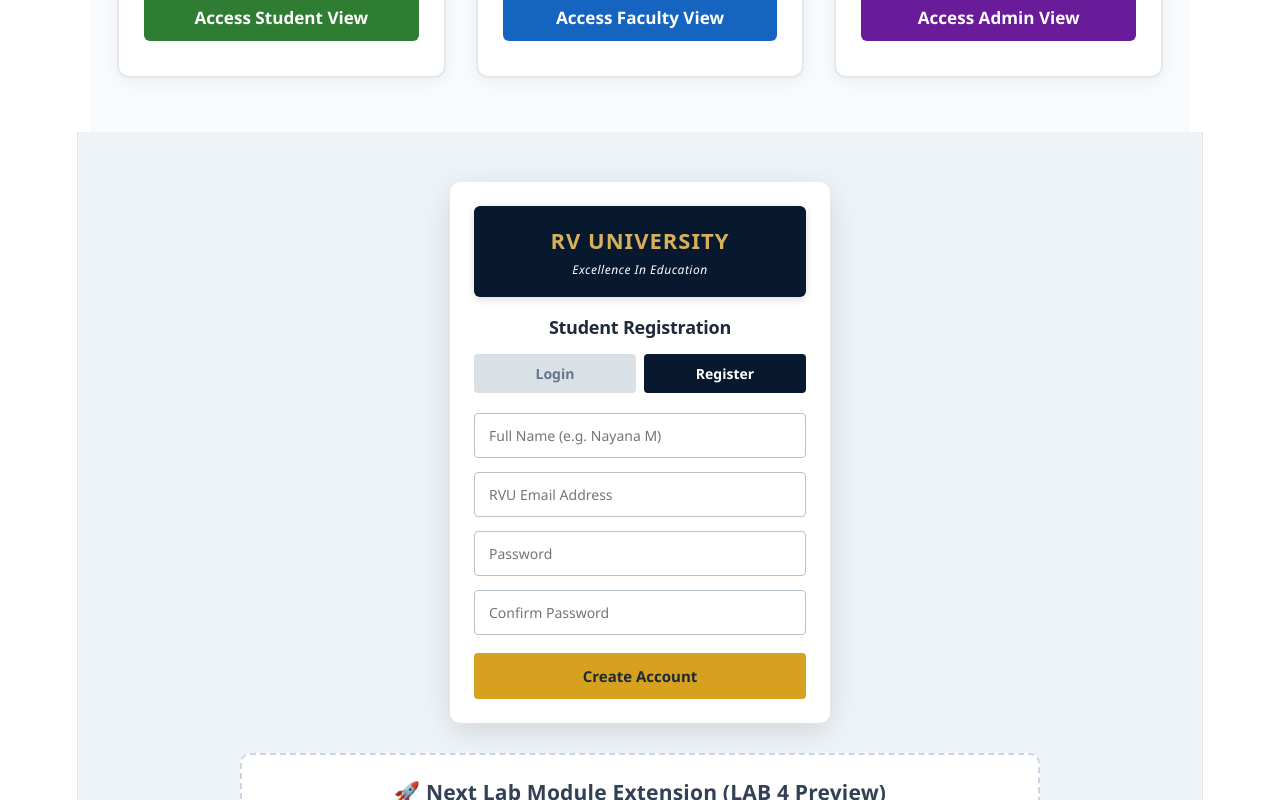
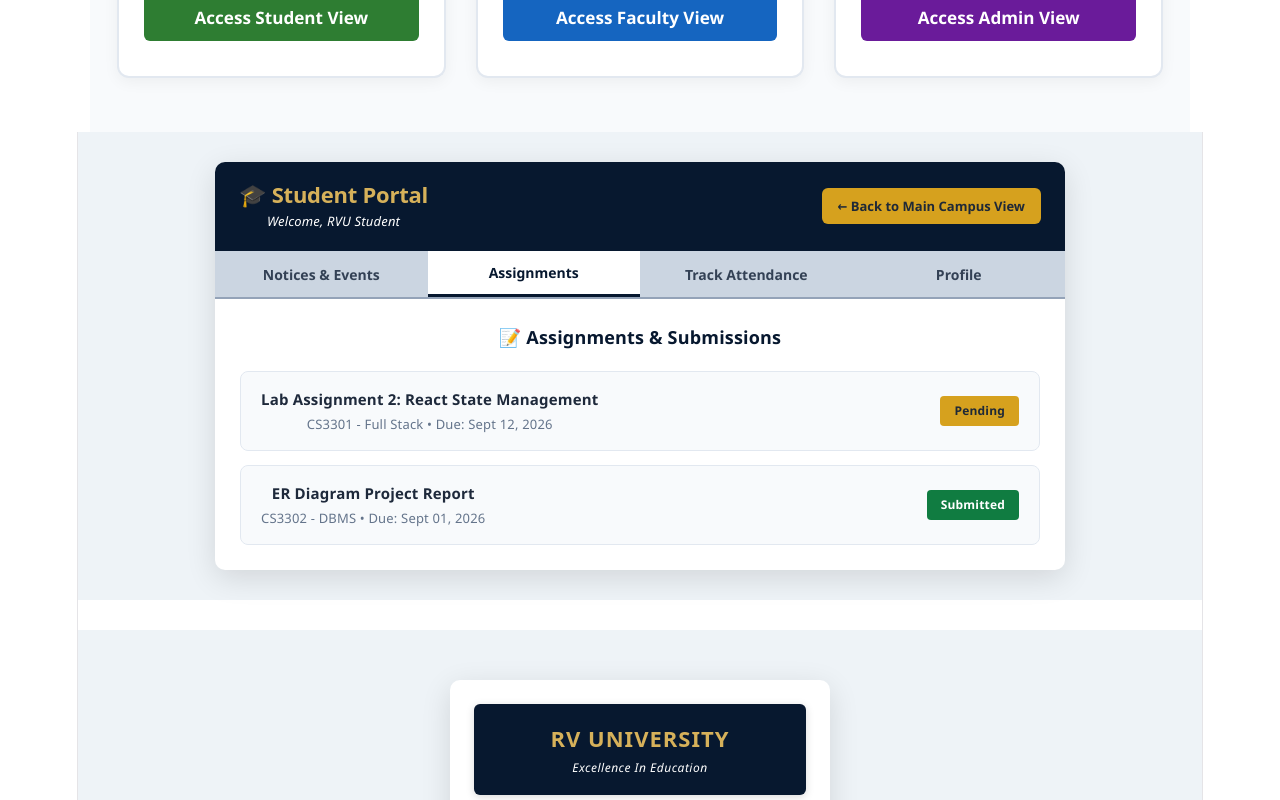
Before and after one commit to Nayana84-m/campus-connect-portal, a React (Vite) app in the folder client/: page / in a window 1280 px wide. Shown: the part 1680-2480 px from the top of the page. Built offline with nearby package versions, Linux system fonts and the light colour scheme.

Commit message:
Added StudentPortal component with Assignments, Track Attendance, Profile, and Notices matching classroom reference photos for Lab 4

```diff
--- a/client/src/App.jsx
+++ b/client/src/App.jsx
@@ -1,8 +1,12 @@
 import AuthModule from './components/AuthModule.jsx';
+import StudentPortal from './components/StudentPortal.jsx';
 
 function App() {
   return (
-    <AuthModule initialMode="register" />
+    <div style={{ display: 'flex', flexDirection: 'column', gap: '30px' }}>
+      <StudentPortal />
+      <AuthModule initialMode="login" />
+    </div>
   );
 }
 
--- /dev/null
+++ b/client/src/components/StudentPortal.jsx
@@ -0,0 +1,313 @@
+// Campus Connect Portal - Student Portal Component (Lab 4 State Management)
+// Matches classroom reference photos for Assignments, Track Attendance, Profile, and Notices
+import { useState, useEffect } from 'react';
+
+export default function StudentPortal({ onBackToHome }) {
+  const [activeTab, setActiveTab] = useState('assignments'); // 'notices', 'assignments', 'attendance', 'profile'
+
+  useEffect(() => {
+    const handleHash = () => {
+      if (window.location.hash === '#student') {
+        setActiveTab('assignments');
+      }
+    };
+    window.addEventListener('hashchange', handleHash);
+    return () => window.removeEventListener('hashchange', handleHash);
+  }, []);
+
+  const handleBack = () => {
+    if (onBackToHome) {
+      onBackToHome();
+    } else {
+      window.location.hash = '#roles';
+      const rolesElem = document.getElementById('roles');
+      if (rolesElem) rolesElem.scrollIntoView({ behavior: 'smooth' });
+    }
+  };
+
+  return (
+    <div style={styles.container} id="studentPortalSection">
+      {/* Student Portal Card Container */}
+      <div style={styles.portalCard}>
+        {/* Dark Navy Header */}
+        <div style={styles.header}>
+          <div>
+            <h2 style={styles.title}>🎓 Student Portal</h2>
+            <p style={styles.subtitle}>Welcome, RVU Student</p>
+          </div>
+          <button style={styles.backBtn} onClick={handleBack} type="button">
+            &larr; Back to Main Campus View
+          </button>
+        </div>
+
+        {/* Tab Navigation Row */}
+        <div style={styles.tabsRow}>
+          <button
+            style={activeTab === 'notices' ? styles.activeTab : styles.tab}
+            onClick={() => setActiveTab('notices')}
+            type="button"
+          >
+            Notices &amp; Events
+          </button>
+          <button
+            style={activeTab === 'assignments' ? styles.activeTab : styles.tab}
+            onClick={() => setActiveTab('assignments')}
+            type="button"
+          >
+            Assignments
+          </button>
+          <button
+            style={activeTab === 'attendance' ? styles.activeTab : styles.tab}
+            onClick={() => setActiveTab('attendance')}
+            type="button"
+          >
+            Track Attendance
+          </button>
+          <button
+            style={activeTab === 'profile' ? styles.activeTab : styles.tab}
+            onClick={() => setActiveTab('profile')}
+            type="button"
+          >
+            Profile
+          </button>
+        </div>
+
+        {/* Tab Content Display Area */}
+        <div style={styles.contentBody}>
+          {/* TAB 1: NOTICES & EVENTS */}
+          {activeTab === 'notices' && (
+            <div>
+              <h3 style={styles.sectionHeading}>📢 Notices &amp; Events</h3>
+              <div style={styles.itemList}>
+                <div style={styles.itemCard}>
+                  <div>
+                    <h4 style={styles.itemTitle}>Mid-Semester Lab Evaluation Schedule</h4>
+                    <p style={styles.itemSubtext}>SOCSE &bull; Posted: Sept 05, 2026</p>
+                  </div>
+                </div>
+                <div style={styles.itemCard}>
+                  <div>
+                    <h4 style={styles.itemTitle}>Hackathon 2026 Registration Open</h4>
+                    <p style={styles.itemSubtext}>RVU Tech Club &bull; Posted: Sept 01, 2026</p>
+                  </div>
+                </div>
+              </div>
+            </div>
+          )}
+
+          {/* TAB 2: ASSIGNMENTS (Matches Photo 1) */}
+          {activeTab === 'assignments' && (
+            <div>
+              <h3 style={styles.sectionHeading}>📝 Assignments &amp; Submissions</h3>
+              <div style={styles.itemList}>
+                <div style={styles.itemCard}>
+                  <div>
+                    <h4 style={styles.itemTitle}>Lab Assignment 2: React State Management</h4>
+                    <p style={styles.itemSubtext}>CS3301 - Full Stack &bull; Due: Sept 12, 2026</p>
+                  </div>
+                  <span style={styles.pendingBadge}>Pending</span>
+                </div>
+                <div style={styles.itemCard}>
+                  <div>
+                    <h4 style={styles.itemTitle}>ER Diagram Project Report</h4>
+                    <p style={styles.itemSubtext}>CS3302 - DBMS &bull; Due: Sept 01, 2026</p>
+                  </div>
+                  <span style={styles.submittedBadge}>Submitted</span>
+                </div>
+              </div>
+            </div>
+          )}
+
+          {/* TAB 3: TRACK ATTENDANCE (Matches Photo 3 & Photo 4 Code) */}
+          {activeTab === 'attendance' && (
+            <div>
+              <h3 style={styles.sectionHeading}>📊 Attendance Tracker</h3>
+              <div style={styles.grid}>
+                <div style={styles.metricCard}>
+                  <h4 style={styles.metricTitle}>CS3301 - Full Stack</h4>
+                  <p style={styles.metricText}>88% Attendance</p>
+                </div>
+                <div style={styles.metricCard}>
+                  <h4 style={styles.metricTitle}>CS3302 - DBMS</h4>
+                  <p style={styles.metricText}>92% Attendance</p>
+                </div>
+              </div>
+            </div>
+          )}
+
+          {/* TAB 4: PROFILE (Matches Photo 2) */}
+          {activeTab === 'profile' && (
+            <div>
+              <h3 style={styles.sectionHeading}>👤 Student Profile</h3>
+              <div style={styles.profileBox}>
+                <p><strong>Name:</strong> RVU Student</p>
+                <p><strong>Department:</strong> School of Computer Science &amp; Engineering (SOCSE)</p>
+                <p><strong>Course:</strong> CS3301 - Full Stack Development</p>
+                <p><strong>Status:</strong> Active Enrolled</p>
+              </div>
+            </div>
+          )}
+        </div>
+      </div>
+    </div>
+  );
+}
+
+const styles = {
+  container: {
+    padding: '30px 15px',
+    backgroundColor: '#eef3f7',
+    display: 'flex',
+    justifyContent: 'center'
+  },
+  portalCard: {
+    width: '850px',
+    maxWidth: '100%',
+    backgroundColor: '#ffffff',
+    borderRadius: '10px',
+    boxShadow: '0 8px 30px rgba(0,0,0,0.12)',
+    overflow: 'hidden',
+    fontFamily: "'Segoe UI', Tahoma, Geneva, Verdana, sans-serif"
+  },
+  header: {
+    backgroundColor: '#07182f',
+    padding: '20px 24px',
+    display: 'flex',
+    justifyContent: 'space-between',
+    alignItems: 'center'
+  },
+  title: {
+    color: '#d6b15a',
+    margin: 0,
+    fontSize: '22px',
+    fontWeight: '800'
+  },
+  subtitle: {
+    color: '#ffffff',
+    margin: '4px 0 0 0',
+    fontSize: '13px',
+    fontStyle: 'italic'
+  },
+  backBtn: {
+    backgroundColor: '#d6a11e',
+    color: '#1f2937',
+    border: 'none',
+    padding: '9px 16px',
+    borderRadius: '6px',
+    fontWeight: '700',
+    fontSize: '13px',
+    cursor: 'pointer'
+  },
+  tabsRow: {
+    display: 'flex',
+    backgroundColor: '#cbd5e1',
+    borderBottom: '2px solid #94a3b8'
+  },
+  tab: {
+    flex: 1,
+    padding: '12px 16px',
+    backgroundColor: '#cbd5e1',
+    color: '#334155',
+    border: 'none',
+    fontWeight: '600',
+    fontSize: '14px',
+    cursor: 'pointer',
+    textAlign: 'center'
+  },
+  activeTab: {
+    flex: 1,
+    padding: '12px 16px',
+    backgroundColor: '#ffffff',
+    color: '#07182f',
+    border: 'none',
+    fontWeight: '700',
+    fontSize: '14px',
+    cursor: 'pointer',
+    textAlign: 'center',
+    borderBottom: '3px solid #07182f'
+  },
+  contentBody: {
+    padding: '25px'
+  },
+  sectionHeading: {
+    color: '#07182f',
+    fontSize: '18px',
+    fontWeight: '700',
+    marginBottom: '20px'
+  },
+  itemList: {
+    display: 'flex',
+    flexDirection: 'column',
+    gap: '14px'
+  },
+  itemCard: {
+    padding: '16px 20px',
+    backgroundColor: '#f8fafc',
+    borderRadius: '8px',
+    border: '1px solid #e2e8f0',
+    display: 'flex',
+    justifyContent: 'space-between',
+    alignItems: 'center'
+  },
+  itemTitle: {
+    color: '#1e293b',
+    margin: 0,
+    fontSize: '15px',
+    fontWeight: '700'
+  },
+  itemSubtext: {
+    color: '#64748b',
+    margin: '4px 0 0 0',
+    fontSize: '13px'
+  },
+  pendingBadge: {
+    backgroundColor: '#d6a11e',
+    color: '#1f2937',
+    padding: '6px 14px',
+    borderRadius: '4px',
+    fontWeight: '700',
+    fontSize: '12px'
+  },
+  submittedBadge: {
+    backgroundColor: '#107c41',
+    color: '#ffffff',
+    padding: '6px 14px',
+    borderRadius: '4px',
+    fontWeight: '700',
+    fontSize: '12px'
+  },
+  grid: {
+    display: 'flex',
+    gap: '20px',
+    flexWrap: 'wrap'
+  },
+  metricCard: {
+    flex: '1 1 250px',
+    padding: '20px',
+    backgroundColor: '#f8fafc',
+    borderRadius: '8px',
+    border: '1px solid #e2e8f0',
+    textAlign: 'center'
+  },
+  metricTitle: {
+    color: '#07182f',
+    margin: 0,
+    fontSize: '16px',
+    fontWeight: '700'
+  },
+  metricText: {
+    color: '#107c41',
+    margin: '10px 0 0 0',
+    fontSize: '18px',
+    fontWeight: '800'
+  },
+  profileBox: {
+    backgroundColor: '#f8fafc',
+    padding: '20px',
+    borderRadius: '8px',
+    border: '1px solid #e2e8f0',
+    lineHeight: '2',
+    color: '#1e293b',
+    fontSize: '14px'
+  }
+};
--- a/client/src/lab3.js
+++ b/client/src/lab3.js
@@ -123,7 +123,7 @@ document.addEventListener('DOMContentLoaded', () => {
         });
     }
 
-    // 6. Role Portal Access Button Click Handler (Navigates to Login Form)
+    // 6. Role Portal Access Button Click Handler (Navigates to Student Portal or Login Form)
     const portalBtns = document.querySelectorAll('.btn-portal');
     portalBtns.forEach((btn) => {
         btn.addEventListener('click', (e) => {
@@ -133,6 +133,15 @@ document.addEventListener('DOMContentLoaded', () => {
                 roleName = 'Faculty';
             } else if (btn.classList.contains('admin-bg') || btn.innerText.includes('Admin')) {
                 roleName = 'Admin';
+            }
+
+            if (roleName === 'Student') {
+                window.location.hash = '#student';
+                const studentElem = document.getElementById('studentPortalSection');
+                if (studentElem) {
+                    studentElem.scrollIntoView({ behavior: 'smooth' });
+                    return;
+                }
             }
 
             // Dispatch custom role event to React AuthModule
```
